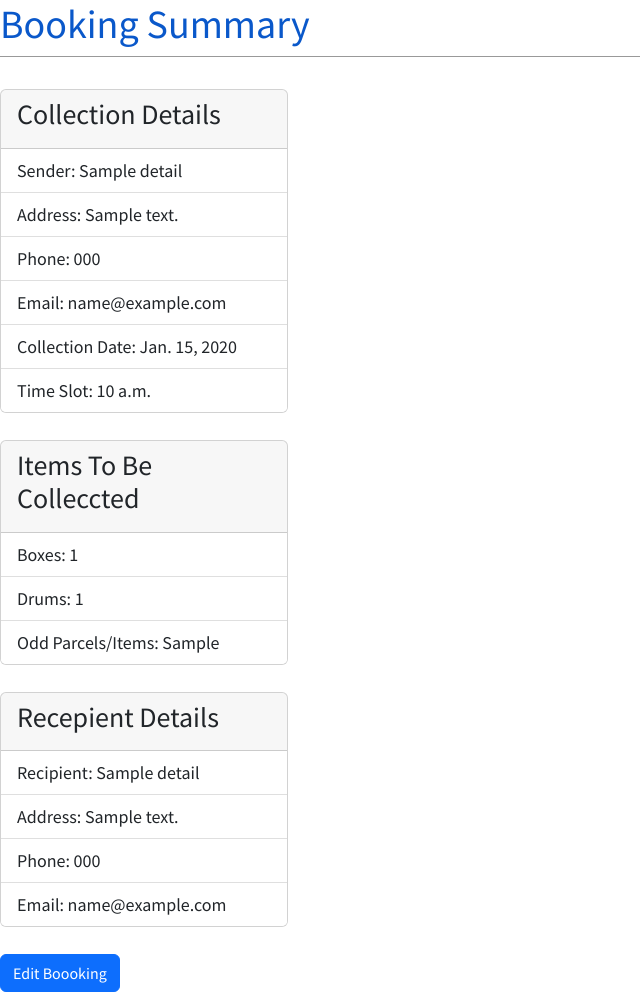
After one commit to Skywalker-Zw/mun_logistics, a Django app: page /booking/1/ in a window 1280 px wide. The commit adds this page. Shown: the whole page, without its empty margins (0-640 px from the left). Run offline with Django 4.2, Linux system fonts and the light colour scheme; tables that the repository leaves empty hold one stand-in row (values such as "Sample post").

Commit message:
added content for Detailed View

```diff
--- a/mun_logistics/booking/models.py
+++ b/mun_logistics/booking/models.py
@@ -3,7 +3,7 @@ from phonenumber_field.modelfields import PhoneNumberField
 from django.urls import reverse
 
 # Create your models here.
-class Sernder_Details(models.Model):
+class Booking_Details(models.Model):
     sender_name = models.CharField(max_length=400)
     sender_address = models.CharField(max_length=400)
     sender_phone = PhoneNumberField()
--- a/mun_logistics/booking/urls.py
+++ b/mun_logistics/booking/urls.py
@@ -1,6 +1,9 @@
+# booking/urls.py
 from django.urls import path
-from .views import BookingListView
+from .views import BookingListView, BookingDetailView
 
-urlpattens = [
-    path("",BookingListView.as_view(), name ="home")
+
+urlpatterns = [
+    path("booking/<int:pk>/",BookingDetailView.as_view(), name="booking_detail"),
+    path("", BookingListView.as_view(), name="home"),
 ]
--- a/mun_logistics/booking/views.py
+++ b/mun_logistics/booking/views.py
@@ -1,10 +1,10 @@
-from telnetlib import SE
-from turtle import home
-from django.shortcuts import render
-from django.views.generic import ListView
-from .models import Sernder_Details
+# booking/views.py
+from django.views.generic import ListView, DetailView
+from .models import Booking_Details
+class BookingListView(ListView):
+    model = Booking_Details
+    template_name = "home.html"
 
-# Create your views here.
-class BookingListView(ListView):
-    model = Sernder_Details
-    template_name = home.html
+class BookingDetailView(DetailView):
+    model = Booking_Details
+    template_name = "booking_detail.html"
--- a/mun_logistics/mun_logistics/settings.py
+++ b/mun_logistics/mun_logistics/settings.py
@@ -122,6 +122,7 @@ USE_TZ = True
 # https://docs.djangoproject.com/en/4.1/howto/static-files/
 
 STATIC_URL = 'static/'
+STATICFILES_DIRS = [BASE_DIR / "static"]
 
 # Default primary key field type
 # https://docs.djangoproject.com/en/4.1/ref/settings/#default-auto-field
--- a/mun_logistics/mun_logistics/urls.py
+++ b/mun_logistics/mun_logistics/urls.py
@@ -14,8 +14,9 @@ Including another URLconf
     2. Add a URL to urlpatterns:  path('blog/', include('blog.urls'))
 """
 from django.contrib import admin
-from django.urls import path
+from django.urls import path, include
 
 urlpatterns = [
     path('admin/', admin.site.urls),
+    path("",include("booking.urls")),
 ]
--- /dev/null
+++ b/mun_logistics/static/css/base.css
@@ -0,0 +1,38 @@
+body {
+    font-family: 'Source Sans Pro', sans-serif;
+    font-size: 18px;
+    }
+    header {
+    border-bottom: 1px solid #999;
+    margin-bottom: 2rem;
+    display: flex;
+    }
+    header h1 a {
+    color: red;
+    text-decoration: none;
+    }
+    .nav-left {
+    margin-right: auto;
+    }
+    .nav-right {
+    display: flex;
+    padding-top: 2rem;
+    }
+    .post-entry {
+    margin-bottom: 2rem;
+    }
+    .post-entry h2 {
+    margin: 0.5rem 0;
+    }
+    .post-entry h2 a,
+    .post-entry h2 a:visited {
+    color: blue;
+    text-decoration: none;
+    }
+    .post-entry p {
+    margin: 0;
+    font-weight: 400;
+    }
+    .post-entry h2 a:hover {
+        color: red;
+    }
--- a/mun_logistics/templates/base.html
+++ b/mun_logistics/templates/base.html
@@ -1,7 +1,13 @@
 <!-- templates/base.html -->
+{% load static %}
 <html>
     <head>
         <title>Booking Form</title>
+        <link href="https://fonts.googleapis.com/css?family=Source+Sans+Pro:400"
+            rel="stylesheet">
+        <link href="https://cdn.jsdelivr.net/npm/bootstrap@5.2.0/dist/css/bootstrap.min.css" rel="stylesheet"
+        integrity="sha384-gH2yIJqKdNHPEq0n4Mqa/HGKIhSkIHeL5AyhkYV8i59U5AR6csBvApHHNl/vI1Bx" crossorigin="anonymous">
+        <link rel="stylesheet" href="{% static 'css/base.css' %}">
     </head>
     <body>
         <header>
@@ -9,6 +15,7 @@
         </header>
         <div>
             {% block content %}
+
             {% endblock content %}
         </div>
     </body>
--- /dev/null
+++ b/mun_logistics/templates/booking_detail.html
@@ -0,0 +1,46 @@
+{% extends "base.html" %}
+{% block content %}
+
+            <div class="card" style="width: 18rem;">
+                <div class="card-header">
+                <h3>Collection Details</h3>
+            </div>
+            <ul class="list-group list-group-flush">
+                <li class="list-group-item">Sender: {{ booking_details.sender_name }}</li>
+                <li class="list-group-item">Address: {{ booking_details.sender_address }}</li>
+                <li class="list-group-item">Phone: {{ booking_details.sender_phone }}</li>
+                <li class="list-group-item">Email: {{ booking_details.sender_email }}</li>
+                <li class="list-group-item">Collection Date: {{ booking_details.collection_date}}</li>
+                <li class="list-group-item">Time Slot: {{ booking_details.time_slot }}</li>
+              </ul>
+            </div>
+
+            <br>
+
+        <div class="card" style="width: 18rem;">
+        <div class="card-header">
+            <h3>Items To Be Colleccted</h3>
+    </div>
+    <ul class="list-group list-group-flush">
+        <li class="list-group-item">Boxes: {{ booking_details.boxes }}</li>
+        <li class="list-group-item">Drums: {{ booking_details.drums }}</li>
+        <li class="list-group-item">Odd Parcels/Items: {{ booking_details.odd_parcels_items }}</li>
+      </ul>
+    </div>
+    <br>
+
+        <div class="card" style="width: 18rem;">
+        <div class="card-header">
+            <h3>Recepient Details</h3>
+    </div>
+    <ul class="list-group list-group-flush">
+        <li class="list-group-item">Recipient: {{ booking_details.receiver_name }}</li>
+        <li class="list-group-item">Address: {{ booking_details.receiver_address }}</li>
+        <li class="list-group-item">Phone: {{ booking_details.receiver_phone }}</li>
+        <li class="list-group-item">Email: {{ booking_details.receiver_email }}</li>
+      </ul>
+    </div>
+    <br>
+</div>
+    <a href="#" class="btn btn-primary">Edit Boooking</a>
+{% endblock content %}
--- a/mun_logistics/templates/home.html
+++ b/mun_logistics/templates/home.html
@@ -2,10 +2,10 @@
 {% extends "base.html" %}
 {% block content %}
 
-{% for post in post_list %}
+{% for booking_details in booking_details_list %}
     <div class="post-entry">
-        <h2><a href="">{{ booking.sender_name }}</a></h2>
-        <p>{{ booking.sender_address }}</p>
+        <h2><a href="{% url 'booking_detail' booking_details.pk %}">{{ booking_details.sender_name }}</a></h2>
+        <p>{{ booking_details.sender_address }}</p>
     </div>
 {% endfor %}
 {% endblock content %}
```
Also changed, not shown: mun_logistics/booking/admin.py (+3 -5 lines), mun_logistics/booking/migrations/0002_rename_sernder_details_booking_details.py (added).
